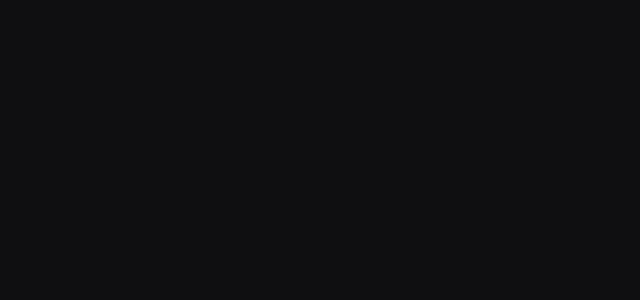
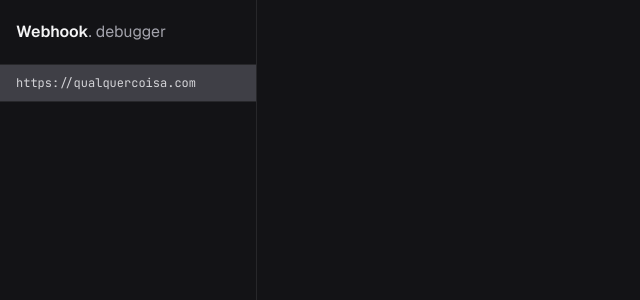
Before and after one commit to jacsonrsasse/webhook-debugger, a React (Vite) app in the folder web/: page / in a window 1280 px wide. Shown: the top 300 px of the page, without its empty margins (0-640 px from the left). Built offline with nearby package versions, Linux system fonts and the light colour scheme.

Commit message:
feat: created sidebar component

```diff
--- /dev/null
+++ b/web/src/components/sidebar.tsx
@@ -0,0 +1,19 @@
+export function Sidebar() {
+  return (
+    <div className="flex h-screen flex-col">
+      <div className="flex items-center justify-between border-b border-zinc-700 px-4 py-5">
+        <div className="flex items-baseline">
+          <span className="font-semibold text-zinc-100">Webhook</span>
+          <span className="font-normal text-zinc-400">. debugger</span>
+          <span></span>
+        </div>
+      </div>
+
+      <div className="flex items-center justify-between border-b border-zinc-700 bg-zinc-600 px-4 py-2.5">
+        <div className="flex-1 min-w-0 flex items-center gap-1 text-xs font-mono text-zinc-300">
+          <span className="truncate">https://qualquercoisa.com</span>
+        </div>
+      </div>
+    </div>
+  );
+}
--- a/web/src/routes/index.tsx
+++ b/web/src/routes/index.tsx
@@ -1,5 +1,6 @@
 import { createFileRoute } from "@tanstack/react-router";
 import { Panel, PanelGroup, PanelResizeHandle } from "react-resizable-panels";
+import { Sidebar } from "../components/sidebar";
 
 export const Route = createFileRoute("/")({
   component: Index,
@@ -7,10 +8,14 @@
 
 function Index() {
   return (
-    <div className="h-screen bg-zync-900">
+    <div className="h-screen bg-zinc-900">
       <PanelGroup direction="horizontal">
-        <Panel defaultSize={20} minSize={15} maxSize={40}></Panel>
-        <PanelResizeHandle className="w-px bg-zync-700 hover:bg-zync-600 transition-colors duration-150" />
+        <Panel defaultSize={20} minSize={15} maxSize={40}>
+          <Sidebar />
+        </Panel>
+
+        <PanelResizeHandle className="w-px bg-zinc-700 hover:bg-zinc-600 transition-colors duration-150" />
+
         <Panel defaultSize={80} minSize={60}></Panel>
       </PanelGroup>
     </div>
```
